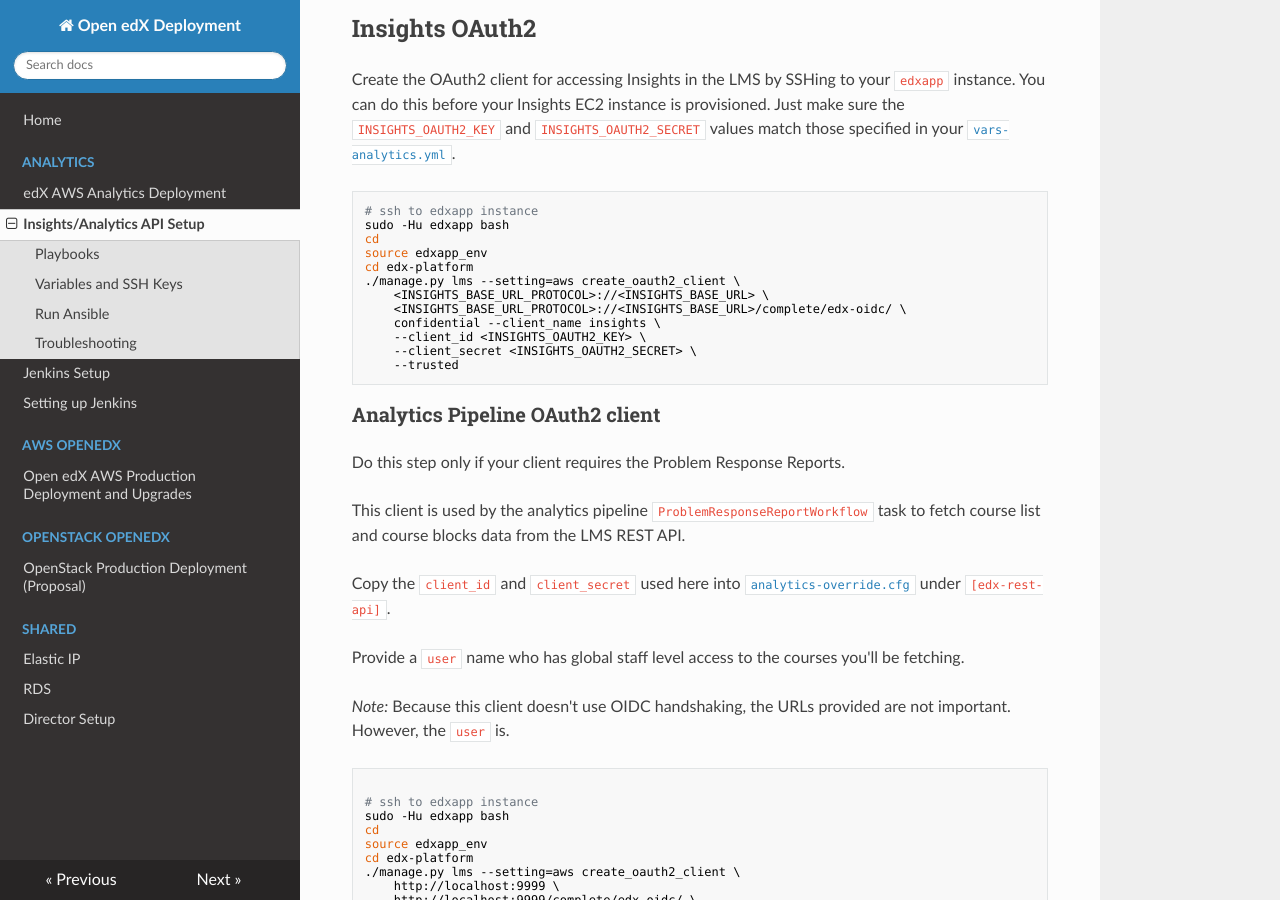
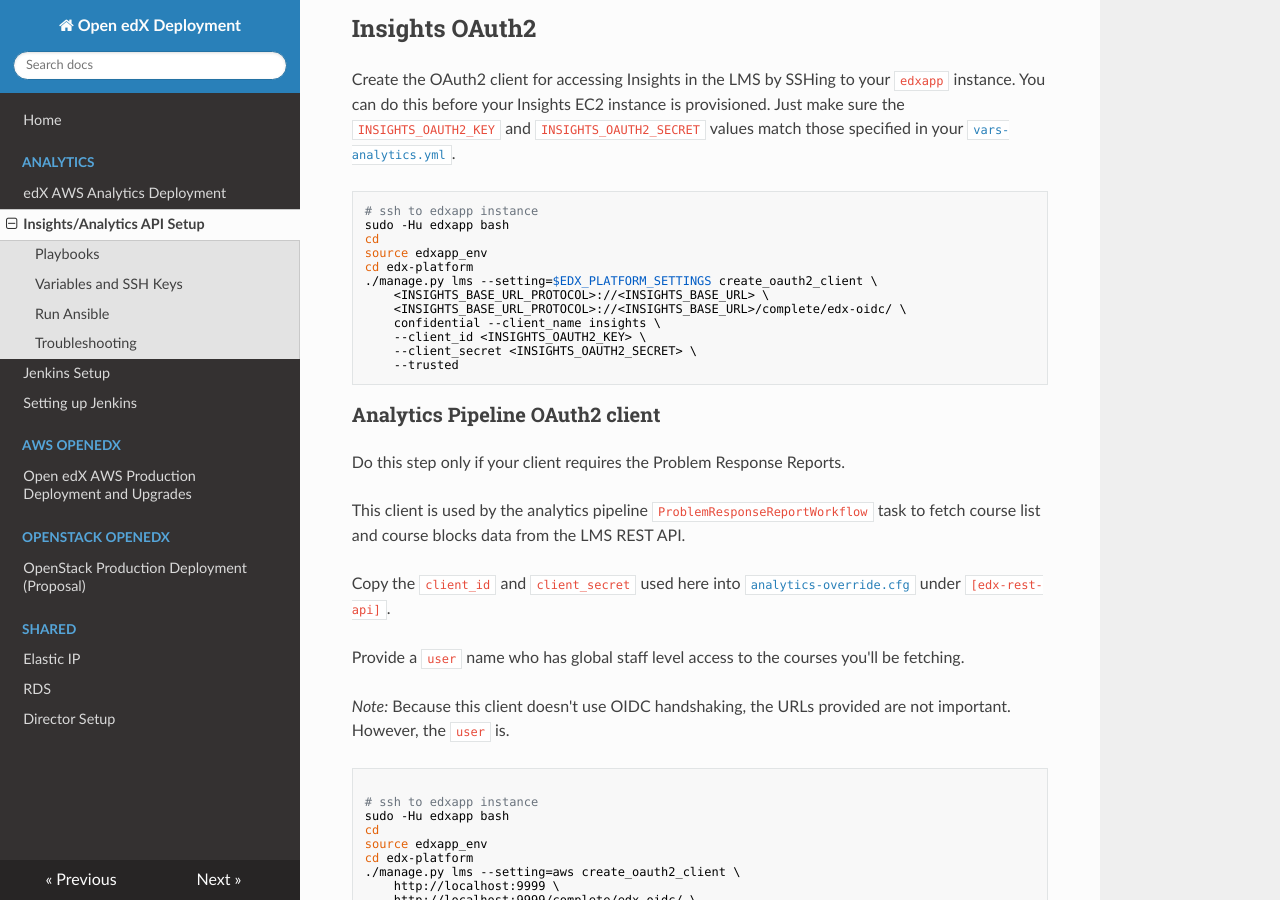
Before and after one commit to open-craft/openedx-deployment, an MkDocs documentation site: the page built from docs/analytics/insights.md, in a window 1280 px wide and 900 px high, scrolled down 2406 px. Built offline with MkDocs 1.6.1, drawn with Linux system fonts in a browser that asks for light colours; nearby versions of some CDN libraries.

Commit message:
Uses $EDX_PLATFORM_SETTINGS instead of assuming aws

```diff
--- a/docs/analytics/insights.md
+++ b/docs/analytics/insights.md
@@ -130,7 +130,7 @@ sudo -Hu edxapp bash
 cd
 source edxapp_env
 cd edx-platform
-./manage.py lms --setting=aws create_oauth2_client \
+./manage.py lms --setting=$EDX_PLATFORM_SETTINGS create_oauth2_client \
     <INSIGHTS_BASE_URL_PROTOCOL>://<INSIGHTS_BASE_URL> \
     <INSIGHTS_BASE_URL_PROTOCOL>://<INSIGHTS_BASE_URL>/complete/edx-oidc/ \
     confidential --client_name insights \
```
